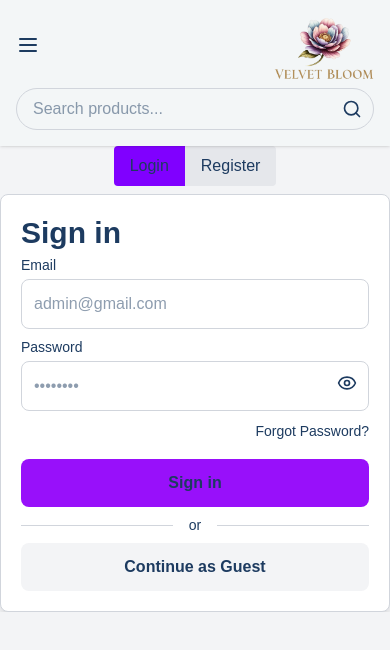
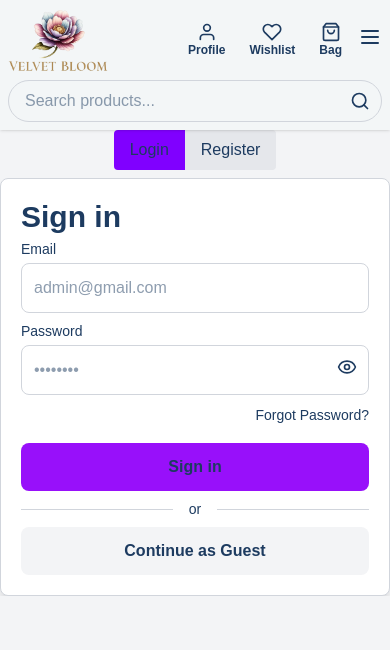
Before and after one commit to siddhant-co/Cosmetic_KT_Project, a Next.js app in the folder my-next-app/: page /auth in a window 390 px wide. Shown: the top 650 px of the page. Built offline with nearby package versions, Linux system fonts and the light colour scheme; no server answers.

Commit message:
"reduced padding in navbar"

```diff
--- a/my-next-app/components/ServersideComponent/Navbar/NavbarComponent.tsx
+++ b/my-next-app/components/ServersideComponent/Navbar/NavbarComponent.tsx
@@ -1,23 +1,25 @@
-import MobileMenu from "@/components/ClientsideComponent/Navbar/MobileMenu";
-import NavbarIconsWrapper from "@/components/ClientsideComponent/Navbar/NavbarIconsWrapper";
+import Image from "next/image";
+import Link from "next/link";
 import NavItems from "@/components/ClientsideComponent/Navbar/NavItems";
 import SearchBar from "@/components/ClientsideComponent/Navbar/SearchBar";
-import Image from "next/image";
-import Link from "next/link";
+import NavbarIconsWrapper from "@/components/ClientsideComponent/Navbar/NavbarIconsWrapper";
+import MobileMenu from "@/components/ClientsideComponent/Navbar/MobileMenu";
 
 const Navbar = async () => {
   return (
-    <nav className="w-full bg-[#f3f6f7] shadow p-4 sticky top-0 z-50">
-      <div className="max-w-7xl mx-auto w-full flex flex-col md:flex-row md:items-center gap-4">
-        {/* Desktop: Logo + NavItems + Search + Icons */}
+    <nav className="w-full bg-[#f3f6f7] shadow p-2 sticky top-0 z-50">
+      <div className="max-w-7xl mx-auto w-full flex flex-col gap-4">
+        {/* 💻 Laptop View */}
         <div className="hidden lg:flex justify-between items-center w-full">
           {/* Left: Logo */}
           <Link href="/">
             <Image src="/logo1.png" alt="Logo" width={120} height={40} />
           </Link>
 
-          {/* Center: Nav Items */}
-          <NavItems />
+          {/* Center: NavItems */}
+          <div className="flex justify-center flex-1">
+            <NavItems />
+          </div>
 
           {/* Right: Search + Icons */}
           <div className="flex items-center gap-4">
@@ -26,14 +28,14 @@ const Navbar = async () => {
           </div>
         </div>
 
-        {/* Tablet View */}
-        <div className="hidden md:flex lg:hidden justify-between items-center w-full">
+        {/* 📱 Tablet View */}
+        <div className="hidden md:flex lg:hidden items-center justify-between w-full">
           {/* Left: Logo */}
           <Link href="/">
             <Image src="/sitelogo.png" alt="Logo" width={120} height={40} />
           </Link>
 
-          {/* Right: Search + Icons + Menu */}
+          {/* Right: Search + Icons + Hamburger */}
           <div className="flex items-center gap-4">
             <SearchBar />
             <NavbarIconsWrapper />
@@ -41,17 +43,20 @@ const Navbar = async () => {
           </div>
         </div>
 
-        {/* Mobile View */}
+        {/* 📱 Mobile View */}
         <div className="flex flex-col md:hidden w-full">
-          {/* Top Row: Hamburger at left, Logo at right */}
+          {/* Top Row: Logo left + Icons right */}
           <div className="flex justify-between items-center w-full">
-            <MobileMenu />
             <Link href="/">
               <Image src="/sitelogo.png" alt="Logo" width={100} height={30} />
             </Link>
+            <div className="flex items-center gap-4">
+              <NavbarIconsWrapper />
+              <MobileMenu />
+            </div>
           </div>
 
-          {/* Below: Search bar full width */}
+          {/* Search bar full width below */}
           <div className="mt-2">
             <SearchBar />
           </div>
```
